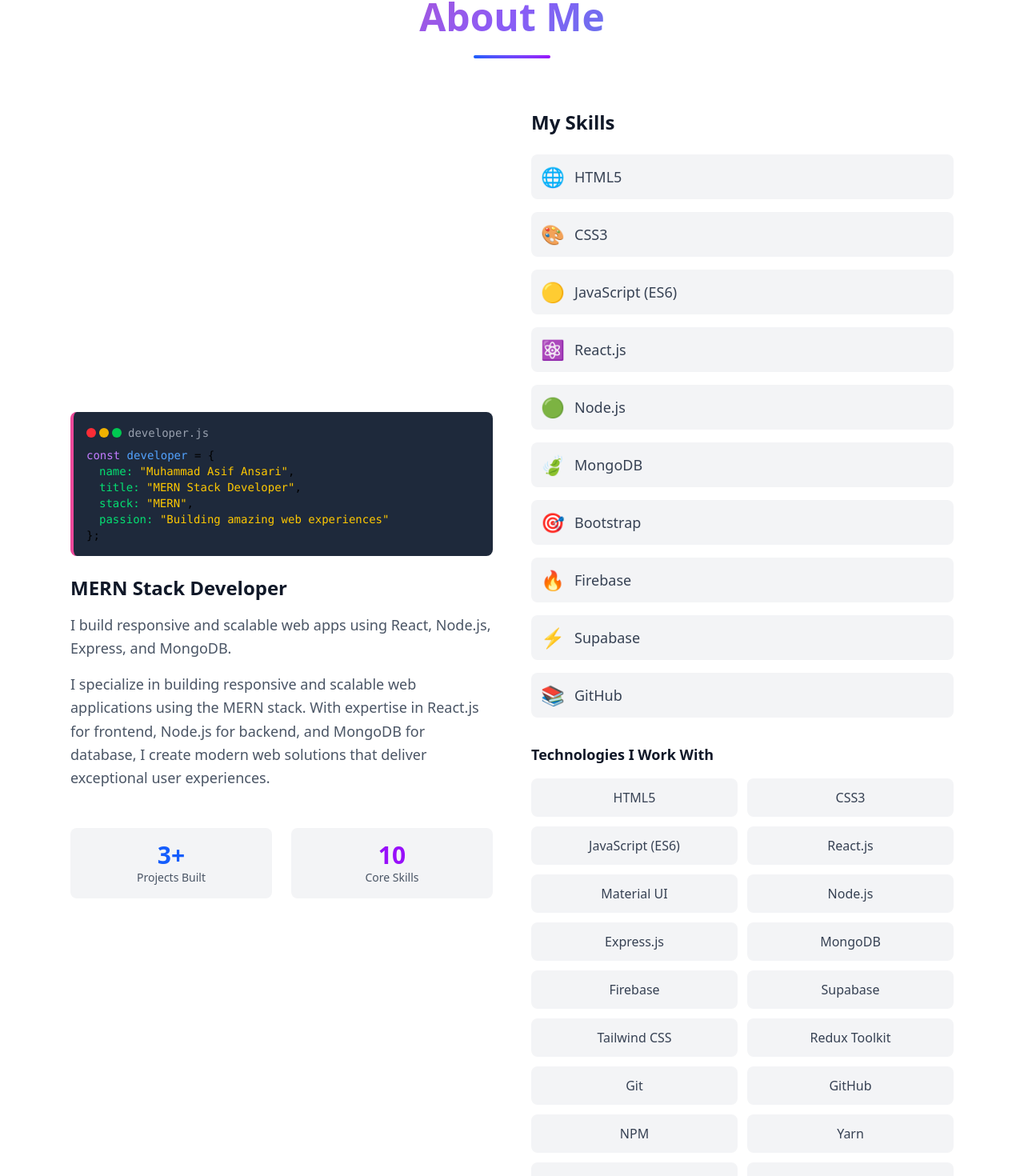
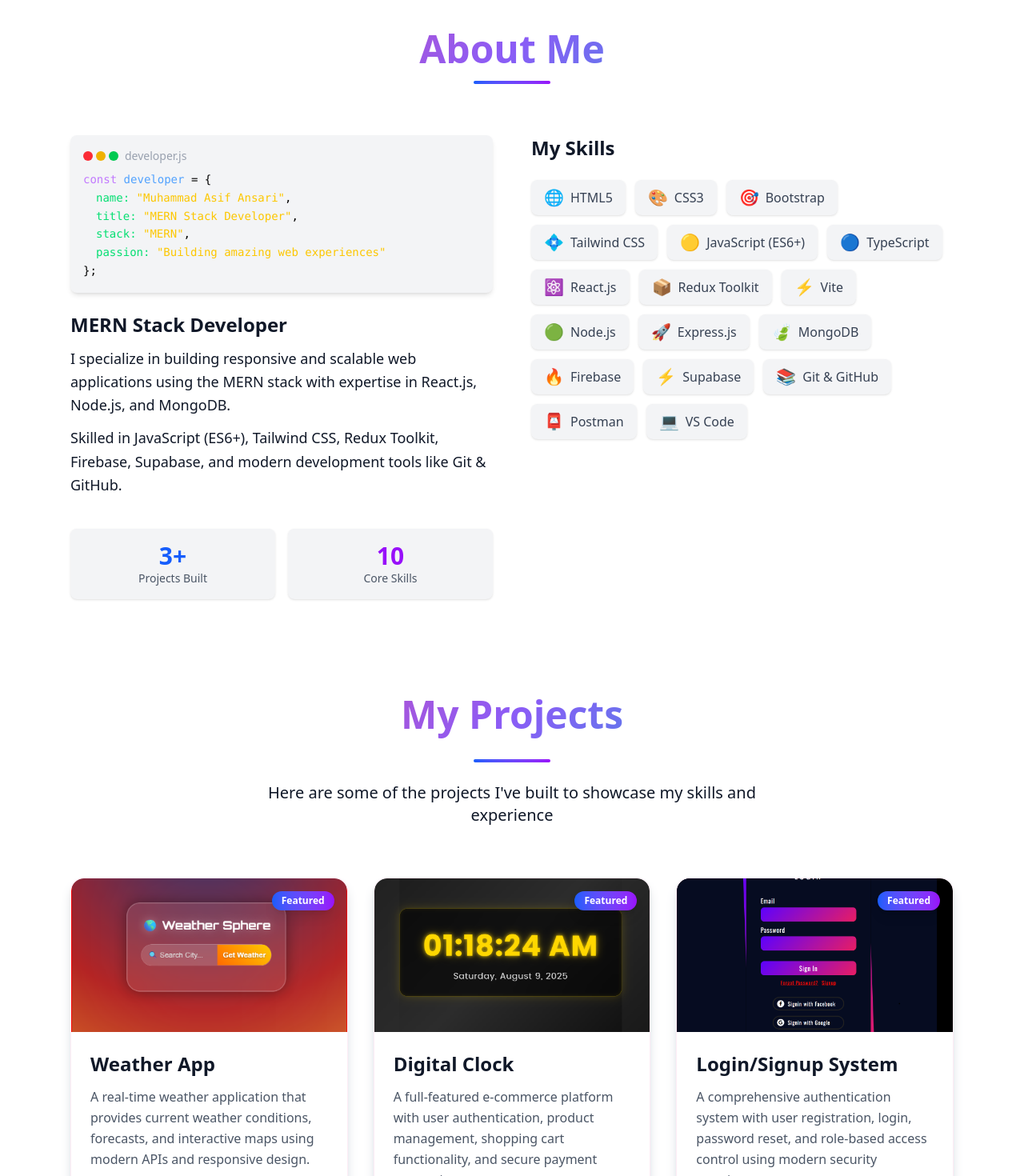
Before and after one commit to Muhammad-Asif-Ansari/my-personal-portfolio, a React (Vite) app: page / in a window 1280 px wide. Shown: the part 843-2313 px from the top of the page at 80% size. Built offline with nearby package versions, Linux system fonts and the light colour scheme.

Commit message:
porfolio successfully updated

```diff
--- a/src/App.jsx
+++ b/src/App.jsx
@@ -16,7 +16,7 @@
       transition: "all 0.3s ease",
       backgroundColor: darkMode ? "#111" : "#fff",
       color: darkMode ? "#fff" : "#111",
-      overflow:"hidden"
+      overflow: "hidden"
     }}>
       <Navbar toggleTheme={toggleTheme} darkMode={darkMode} />
       <Hero />
--- a/src/components/About.jsx
+++ b/src/components/About.jsx
@@ -31,46 +31,52 @@
   const skills = [
     { name: "HTML5", icon: "🌐" },
     { name: "CSS3", icon: "🎨" },
-    { name: "JavaScript (ES6)", icon: "🟡" },
+    { name: "Bootstrap", icon: "🎯" },
+    { name: "Tailwind CSS", icon: "💠" },
+    { name: "JavaScript (ES6+)", icon: "🟡" },
+    { name: "TypeScript", icon: "🔵" },
     { name: "React.js", icon: "⚛️" },
+    { name: "Redux Toolkit", icon: "📦" },
+    { name: "Vite", icon: "⚡" },
     { name: "Node.js", icon: "🟢" },
+    { name: "Express.js", icon: "🚀" },
     { name: "MongoDB", icon: "🍃" },
-    { name: "Bootstrap", icon: "🎯" },
     { name: "Firebase", icon: "🔥" },
     { name: "Supabase", icon: "⚡" },
-    { name: "GitHub", icon: "📚" },
-  ]
+    { name: "Git & GitHub", icon: "📚" },
+    { name: "Postman", icon: "📮" },
+    { name: "VS Code", icon: "💻" },
+  ];
+
 
   return (
+
     <section
       id="about"
-      className={`section py-20 transition-colors duration-300 ${
-        darkMode ? "bg-gray-900 text-gray-100" : "bg-white text-gray-900"
+      className={`py-16 md:py-20 transition-colors duration-300 ${darkMode ? "bg-gray-900 text-gray-100" : "bg-white text-gray-900"
         }`}
     >
-      <div className="max-w-6xl mx-auto px-6">
+      <div className="max-w-6xl mx-auto px-4 md:px-6">
+        {/* Heading */}
         <div
-          className={`text-center mb-16 animate-fade-in-up ${
-            isVisible ? "opacity-100" : "opacity-0"
+          className={`text-center mb-12 md:mb-16 transition-all duration-700 ${isVisible ? "opacity-100 translate-y-0" : "opacity-0 translate-y-6"
             }`}
         >
-          <h2 className="text-4xl md:text-5xl font-bold mb-6 gradient-text">
+          <h2 className="text-3xl md:text-5xl font-bold mb-4 gradient-text">
             About Me
           </h2>
-          <div className="w-24 h-1 bg-gradient-to-r from-blue-600 to-purple-600 mx-auto rounded-full"></div>
+          <div className="w-20 md:w-24 h-1 bg-gradient-to-r from-blue-600 to-purple-600 mx-auto rounded-full"></div>
         </div>
 
-        <div className="grid lg:grid-cols-2 gap-12 items-center">
+        <div className="grid lg:grid-cols-2 gap-10 lg:gap-12 items-start">
           {/* Left Column */}
           <div
-            className={`animate-slide-in-left ${
-              isVisible ? "opacity-100" : "opacity-0"
+            className={`transition-all duration-700 space-y-6 ${isVisible ? "opacity-100 translate-x-0" : "opacity-0 -translate-x-6"
               }`}
           >
-            <div className="space-y-6">
+            {/* Code Block */}
             <div
-                className={`code-block p-4 rounded-lg ${
-                  darkMode ? "bg-gray-800 text-white" : "bg-gray-100 text-black"
+              className={`p-4 rounded-lg shadow-md ${darkMode ? "bg-gray-800 text-white" : "bg-gray-100 text-black"
                 }`}
             >
               <div className="flex items-center gap-2 mb-2">
@@ -81,84 +87,73 @@
                 </div>
                 <span className="text-sm text-gray-400">developer.js</span>
               </div>
-                <div className="text-sm">
+              <pre className="text-sm leading-relaxed font-mono">
                 <span className="text-purple-400">const</span>{" "}
                 <span className="text-blue-400">developer</span> = {"{"}
                 <br />
-                  <span className="text-green-400 ml-4">name:</span>{" "}
-                  <span className="text-yellow-400">
-                    "{portfolioData.name}"
-                  </span>
-                  ,<br />
-                  <span className="text-green-400 ml-4">title:</span>{" "}
-                  <span className="text-yellow-400">
-                    "{portfolioData.title}"
-                  </span>
-                  ,<br />
-                  <span className="text-green-400 ml-4">stack:</span>{" "}
-                  <span className="text-yellow-400">"MERN"</span>,<br />
-                  <span className="text-green-400 ml-4">passion:</span>{" "}
+                <span className="ml-4 text-green-400">name:</span>{" "}
+                <span className="text-yellow-400">"{portfolioData.name}"</span>,
+                <br />
+                <span className="ml-4 text-green-400">title:</span>{" "}
+                <span className="text-yellow-400">"{portfolioData.title}"</span>,
+                <br />
+                <span className="ml-4 text-green-400">stack:</span>{" "}
+                <span className="text-yellow-400">"MERN"</span>,
+                <br />
+                <span className="ml-4 text-green-400">passion:</span>{" "}
                 <span className="text-yellow-400">
                   "Building amazing web experiences"
                 </span>
                 <br />
-                  {"}"};
-                </div>
+                {"};"}
+              </pre>
             </div>
 
-              <div className="space-y-4">
-                <h3 className="text-2xl font-semibold">
+            <div className="space-y-3">
+              <h3 className="text-xl md:text-2xl font-semibold">
                 MERN Stack Developer
               </h3>
               <p
-                  className={`text-lg leading-relaxed ${
-                    darkMode ? "text-gray-400" : "text-gray-600"
+                className={`text-base md:text-lg leading-relaxed ${darkMode ? "text-white" : "text-gray-900"
                   }`}
               >
-                  {portfolioData.description}
+                I specialize in building responsive and scalable web applications
+                using the MERN stack with expertise in React.js, Node.js, and MongoDB.
               </p>
               <p
-                  className={`text-lg leading-relaxed ${
-                    darkMode ? "text-gray-400" : "text-gray-600"
+                className={`text-base md:text-lg leading-relaxed ${darkMode ? "text-white" : "text-gray-900"
                   }`}
               >
-                  I specialize in building responsive and scalable web
-                  applications using the MERN stack. With expertise in React.js
-                  for frontend, Node.js for backend, and MongoDB for database, I
-                  create modern web solutions that deliver exceptional user
-                  experiences.
+                Skilled in JavaScript (ES6+), Tailwind CSS, Redux Toolkit, Firebase,
+                Supabase, and modern development tools like Git & GitHub.
               </p>
             </div>
 
-              {/* Stats */}
-              <div className="grid grid-cols-2 gap-6 pt-6">
+
+            <div className="grid grid-cols-2 gap-4 pt-4">
               <div
-                  className={`text-center p-4 rounded-lg ${
-                    darkMode ? "bg-gray-800" : "bg-gray-100"
+                className={`text-center p-4 rounded-lg shadow hover:scale-105 transition-all ${darkMode ? "bg-gray-800" : "bg-gray-100"
                   }`}
               >
-                  <div className="text-3xl font-bold text-blue-600 dark:text-blue-400">
+                <div className="text-2xl md:text-3xl font-bold text-blue-600 dark:text-blue-400">
                   3+
                 </div>
                 <div
-                    className={`text-sm ${
-                      darkMode ? "text-gray-400" : "text-gray-600"
+                  className={`text-sm ${darkMode ? "text-gray-400" : "text-gray-600"
                     }`}
                 >
                   Projects Built
                 </div>
               </div>
               <div
-                  className={`text-center p-4 rounded-lg ${
-                    darkMode ? "bg-gray-800" : "bg-gray-100"
+                className={`text-center p-4 rounded-lg shadow hover:scale-105 transition-all ${darkMode ? "bg-gray-800" : "bg-gray-100"
                   }`}
               >
-                  <div className="text-3xl font-bold text-purple-600 dark:text-purple-400">
+                <div className="text-2xl md:text-3xl font-bold text-purple-600 dark:text-purple-400">
                   10
                 </div>
                 <div
-                    className={`text-sm ${
-                      darkMode ? "text-gray-400" : "text-gray-600"
+                  className={`text-sm ${darkMode ? "text-gray-400" : "text-gray-600"
                     }`}
                 >
                   Core Skills
@@ -166,56 +161,35 @@
               </div>
             </div>
           </div>
-          </div>
 
           {/* Right Column - Skills */}
           <div
-            className={`animate-slide-in-right ${
-              isVisible ? "opacity-100" : "opacity-0"
+            className={`transition-all duration-700 ${isVisible ? "opacity-100 translate-x-0" : "opacity-0 translate-x-6"
               }`}
           >
-            <h3 className="text-2xl font-semibold mb-6">My Skills</h3>
+            <h3 className="text-xl md:text-2xl font-semibold mb-6">My Skills</h3>
 
-            <div className="space-y-4">
+            {/* Flex Wrap Skills */}
+            <div className="flex flex-wrap gap-3">
               {skills.map((skill, index) => (
                 <div
                   key={skill.name}
-                  className={`flex items-center gap-3 p-3 rounded-lg transition-all duration-500 hover:scale-105 ${
-                    isVisible
-                      ? "opacity-100 translate-x-0"
-                      : "opacity-0 translate-x-4"
-                  } ${darkMode ? "bg-gray-800 text-gray-300" : "bg-gray-100 text-gray-700"}`}
-                  style={{ transitionDelay: `${index * 100}ms` }}
+                  className={`flex items-center gap-2 px-4 py-2 rounded-lg shadow text-sm md:text-base font-medium transition-all duration-500 hover:scale-105 ${darkMode
+                      ? "bg-gray-800 text-gray-300"
+                      : "bg-gray-100 text-gray-700"
+                    }`}
+                  style={{ transitionDelay: `${index * 80}ms` }}
                 >
-                  <span className="text-2xl">{skill.icon}</span>
-                  <span className="font-medium text-lg">{skill.name}</span>
-                </div>
-              ))}
-            </div>
-
-            <div className="pt-8">
-              <h4 className="text-lg font-semibold mb-4">
-                Technologies I Work With
-              </h4>
-              <div className="grid grid-cols-2 gap-3">
-                {portfolioData.skills.map((skill, index) => (
-                  <div
-                    key={skill}
-                    className={`p-3 rounded-lg text-center font-medium transition-all duration-500 hover:scale-105 ${
-                      isVisible
-                        ? "opacity-100 translate-y-0"
-                        : "opacity-0 translate-y-4"
-                    } ${darkMode ? "bg-gray-800 text-gray-300" : "bg-gray-100 text-gray-700"}`}
-                    style={{ transitionDelay: `${(index + 10) * 50}ms` }}
-                  >
-                    {skill}
+                  <span className="text-lg md:text-xl">{skill.icon}</span>
+                  {skill.name}
                 </div>
               ))}
             </div>
           </div>
         </div>
       </div>
-      </div>
     </section>
+
+
   )
 }
--- a/src/components/Footer.jsx
+++ b/src/components/Footer.jsx
@@ -49,26 +49,7 @@
                 className={`p-2 rounded-lg shadow-md transition-all duration-300 transform hover:scale-110 hover:shadow-xl
     ${darkMode
                     ? "bg-gray-700 text-black dark:bg-white"
-      :" bg-white text-white dark:bg-black"}`}
-  aria-label="GitHub"
->
-  <svg
-    className="w-6 h-6"
-    fill="currentColor"
-    viewBox="0 0 24 24"
-  >
-    <path d="M12 0C5.373 0 0 5.373 0 12c0 5.302 3.438 9.8 8.207 11.387.599.111.793-.261.793-.577v-2.234c-3.338.726-4.033-1.416-4.033-1.416-.546-1.387-1.333-1.756-1.333-1.756-1.089-.745.083-.729.083-.729 1.205.084 1.839 1.237 1.839 1.237 1.07 1.834 2.807 1.304 3.492.997.107-.775.418-1.305.762-1.604-2.665-.305-5.467-1.334-5.467-5.931 0-1.311.469-2.381 1.236-3.221-.124-.303-.535-1.524.117-3.176 0 0 1.008-.322 3.301 1.23.957-.266 1.983-.399 3.003-.404 1.02.005 2.047.138 3.006.404 2.291-1.552 3.297-1.23 3.297-1.23.653 1.653.242 2.874.118 3.176.77.84 1.235 1.911 1.235 3.221 0 4.609-2.807 5.624-5.479 5.921.43.372.823 1.102.823 2.222v3.293c0 .319.192.694.801.576C20.563 21.8 24 17.313 24 12c0-6.627-5.373-12-12-12z" />
-  </svg>
-</a>
-  {/* LinkedIn */}
-<a
-  href={portfolioData.linkedin}
-  target="_blank"
-  rel="noopener noreferrer"
-  className={`p-2 rounded-lg shadow-md transition-all duration-300 transform hover:scale-110 hover:shadow-xl
-    ${darkMode
-      ? "bg-gray-700 text-black dark:bg-white"
-      :" bg-white text-white dark:bg-black"}`}
+                    : " bg-white text-white dark:bg-black"}`}
                 aria-label="GitHub"
               >
                 <svg
@@ -80,25 +61,61 @@
                 </svg>
               </a>
 
-  {/* Email */}
+              {/* LinkedIn */}
               <a
-  href={portfolioData.email}
+                href={portfolioData.linkedin}
                 target="_blank"
                 rel="noopener noreferrer"
                 className={`p-2 rounded-lg shadow-md transition-all duration-300 transform hover:scale-110 hover:shadow-xl
     ${darkMode
                     ? "bg-gray-700 text-black dark:bg-white"
-      :" bg-white text-white dark:bg-black"}`}
-  aria-label="GitHub"
+                    : "bg-white text-white dark:bg-black"}`}
+                aria-label="LinkedIn"
               >
                 <svg
+                  xmlns="http://www.w3.org/2000/svg"
                   className="w-6 h-6"
                   fill="currentColor"
                   viewBox="0 0 24 24"
                 >
-    <path d="M12 0C5.373 0 0 5.373 0 12c0 5.302 3.438 9.8 8.207 11.387.599.111.793-.261.793-.577v-2.234c-3.338.726-4.033-1.416-4.033-1.416-.546-1.387-1.333-1.756-1.333-1.756-1.089-.745.083-.729.083-.729 1.205.084 1.839 1.237 1.839 1.237 1.07 1.834 2.807 1.304 3.492.997.107-.775.418-1.305.762-1.604-2.665-.305-5.467-1.334-5.467-5.931 0-1.311.469-2.381 1.236-3.221-.124-.303-.535-1.524.117-3.176 0 0 1.008-.322 3.301 1.23.957-.266 1.983-.399 3.003-.404 1.02.005 2.047.138 3.006.404 2.291-1.552 3.297-1.23 3.297-1.23.653 1.653.242 2.874.118 3.176.77.84 1.235 1.911 1.235 3.221 0 4.609-2.807 5.624-5.479 5.921.43.372.823 1.102.823 2.222v3.293c0 .319.192.694.801.576C20.563 21.8 24 17.313 24 12c0-6.627-5.373-12-12-12z" />
+                  <path d="M20.447 20.452H16.89v-5.569c0-1.328-.025-3.04-1.852-3.04-1.853 0-2.136 1.447-2.136
+             2.942v5.667H9.345V9h3.41v1.561h.049c.476-.9 1.637-1.85
+             3.368-1.85 3.6 0 4.263 2.368 4.263 5.448v6.293zM5.337
+             7.433c-1.104 0-2-.896-2-2s.896-2
+             2-2 2 .896 2 2-.896 2-2 2zm1.779
+             13.019H3.559V9h3.557v11.452zM22.225
+             0H1.771C.792 0 0 .771 0 1.723v20.549C0
+             23.229.792 24 1.771 24h20.451C23.2 24
+             24 23.229 24 22.271V1.723C24 .771
+             23.2 0 22.225 0z" />
                 </svg>
               </a>
+
+
+              {/* Email */}
+              <a
+                href={`mailto:${portfolioData.email}`}
+                target="_blank"
+                rel="noopener noreferrer"
+                className={`p-2 rounded-lg shadow-md transition-all duration-300 transform hover:scale-110 hover:shadow-xl
+    ${darkMode
+                    ? "bg-gray-700 text-black dark:bg-white"
+                    : "bg-white text-white dark:bg-black"}`}
+                aria-label="Email"
+              >
+                <svg
+                  xmlns="http://www.w3.org/2000/svg"
+                  className="w-6 h-6"
+                  fill="currentColor"
+                  viewBox="0 0 24 24"
+                >
+                  <path d="M20 4H4c-1.1 0-2 .9-2
+             2v12c0 1.1.9 2 2 2h16c1.1
+             0 2-.9 2-2V6c0-1.1-.9-2-2-2zm0
+             4-8 5-8-5V6l8 5 8-5v2z" />
+                </svg>
+              </a>
+
             </div>
           </div>
         </div>
--- a/src/components/Projects.jsx
+++ b/src/components/Projects.jsx
@@ -39,55 +39,55 @@
   const enhancedProjects = [
     {
       ...portfolioData.projects[0],
-      tech: ['React', 'Node.js', 'MongoDB', 'Express'],
+      tech: ["HTML5", "CSS3", "JavaScript", "API", "GitHub"],
       image: weatherApp,
       description: 'A real-time weather application that provides current weather conditions, forecasts, and interactive maps using modern APIs and responsive design.'
     },
     {
       ...portfolioData.projects[1],
-      tech: ['React', 'Firebase', 'Tailwind CSS'],
+      tech: ["HTML5", "CSS3", "JavaScript", "GitHub"],
       image: DigitalClock,
       description: 'A full-featured e-commerce platform with user authentication, product management, shopping cart functionality, and secure payment processing.'
     },
     {
       ...portfolioData.projects[2],
-      tech: ['React', 'Supabase', 'TypeScript'],
+      tech: ["HTML5", "CSS3", "JavaScript", "Firebase", "Supabase", "GitHub"],
       image: LoginSignup,
       description: 'A comprehensive authentication system with user registration, login, password reset, and role-based access control using modern security practices.'
     },
     {
       ...portfolioData.projects[3],
-      tech: ['React', 'Node.js', 'MongoDB', 'Express'],
+      tech: ["React.js", "Tailwind CSS", "GitHub"],
       image: passwordGenerator,
       description: 'A real-time weather application that provides current weather conditions, forecasts, and interactive maps using modern APIs and responsive design.'
     },
     {
       ...portfolioData.projects[4],
-      tech: ['React', 'Node.js', 'MongoDB', 'Express'],
+      tech: ["HTML", "CSS", "Javascript", "Firebase", "GitHub"],
       image: crudFirebase,
       description: 'A real-time weather application that provides current weather conditions, forecasts, and interactive maps using modern APIs and responsive design.'
     },
     {
       ...portfolioData.projects[5],
-      tech: ['React', 'Node.js', 'MongoDB', 'Express'],
+      tech: ["HTML5", "CSS3", "JavaScript", "GitHub"],
       image: quizApp,
       description: 'A real-time weather application that provides current weather conditions, forecasts, and interactive maps using modern APIs and responsive design.'
     },
     {
       ...portfolioData.projects[6],
-  tech: ['React', 'Node.js', 'MongoDB', 'Express'],
+      tech: ["React.js", "Tailwind CSS", "GitHub"],
       image: EcommerceStore,
       description: 'A full-stack e-commerce store with product listings, shopping cart, and secure checkout, built using the MERN stack.'
     },
     {
       ...portfolioData.projects[7],
-  tech: ['React', 'Material UI'],
+      tech: ["React.js", "Material UI", "GitHub"],
       image: TodoApp,
       description: 'A responsive todo application built with React and Material UI, featuring task creation, editing, and deletion with a clean, modern interface.'
     },
     {
       ...portfolioData.projects[8],
-  tech: ['HTML', 'CSS', 'JavaScript'],
+      tech: ["HTML", "CSS", "JavaScript", "GitHub"],
       image: Calculator,
       description: 'A fully responsive calculator built with HTML, CSS, and JavaScript, capable of performing basic arithmetic operations with a simple and clean interface.'
     }
@@ -108,9 +108,13 @@
             My Projects
           </h2>
           <div className="w-24 h-1 bg-gradient-to-r from-blue-600 to-purple-600 mx-auto rounded-full mb-6"></div>
-          <p className="text-xl text-gray-600 dark:text-gray-300 max-w-2xl mx-auto">
+          <p
+            className={`text-xl max-w-2xl mx-auto
+   darkMode ? "text-white" : "text-gray-900"`}
+          >
             Here are some of the projects I've built to showcase my skills and experience
           </p>
+
         </div>
 
         {/* Projects Grid */}
--- a/src/config.js
+++ b/src/config.js
@@ -5,26 +5,6 @@
   email: "muhammadasifansari101@gmail.com",
   github: "https://github.com/Muhammad-Asif-Ansari",
   linkedin: "https://www.linkedin.com/in/muhammad-asif-ansari-833045289/",
- skills: [
-  "HTML5",
-  "CSS3",
-  "JavaScript (ES6)",
-  "React.js",
-  "Material UI",
-  "Node.js",
-  "Express.js",
-  "MongoDB",
-  "Firebase",
-  "Supabase",
-  "Tailwind CSS",
-  "Redux Toolkit",
-  "Git",
-  "GitHub",
-  "NPM",
-  "Yarn",
-  "Vercel",
-  "Netlify"
-],
 
   projects: [
     {
@@ -44,7 +24,7 @@
     {
       title: "Login/Signup System",
       desc: "User authentication system using Firebase and Supabase with a clean and responsive React interface.",
-      tech: ["React.js", "Firebase", "Supabase", "Tailwind CSS", "GitHub"],
+      tech: ["HTML5", "CSS3", "JavaScript", "Firebase", "Supabase", "GitHub"],
       live: "https://login-signup-crud-app.vercel.app/",
       github: "https://github.com/Muhammad-Asif-Ansari/Login-Signup-Crud-App.git"
     },
@@ -58,7 +38,7 @@
     {
       title: "CRUD Operation with Firebase",
       desc: "A React app implementing create, read, update, and delete operations using Firebase as the backend.",
-      tech: ["React.js", "Firebase", "Tailwind CSS", "GitHub"],
+      tech: ["HTML", "CSS", "Javascript", "Firebase", "GitHub"],
       live: "https://crud-operation-firebase.vercel.app/",
       github: "https://github.com/Muhammad-Asif-Ansari/Crud-Operation-Firebase-.git"
     },
@@ -72,7 +52,7 @@
     {
       title: "E-commerce Website",
       desc: "A fully responsive e-commerce website built with React, featuring product listings, categories, and a shopping cart system.",
-      tech: ["React.js", "Node.js", "Express.js", "MongoDB", "Tailwind CSS", "GitHub"],
+      tech: ["React.js", "Tailwind CSS", "GitHub"],
       live: "https://ecommerce-project-lemon.vercel.app/",
       github: "https://github.com/Muhammad-Asif-Ansari/ecommerce-project.git"
     },
```
Also changed, not shown: src/App.css (deleted, +0 -42 lines), src/components/Contact.jsx (+12 -16 lines), src/components/Hero.jsx (+10 -15 lines), src/components/Navbar.jsx (+31 -27 lines). Lines whose indentation alone changed are shown as unchanged.
